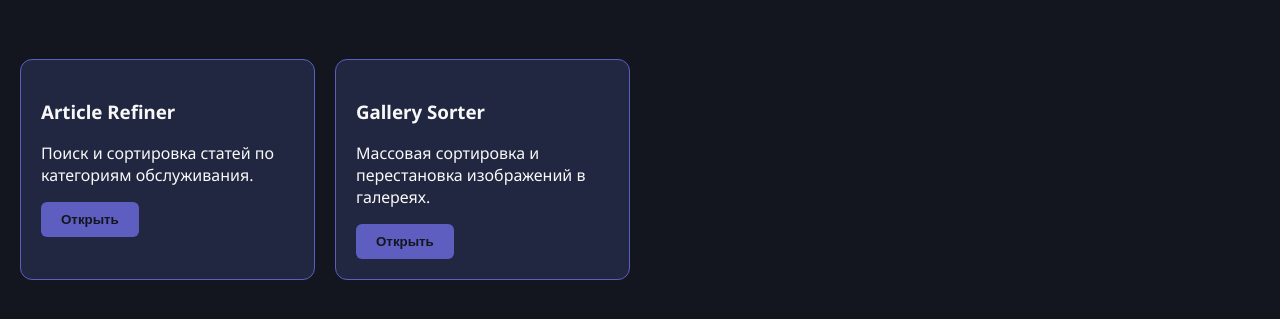
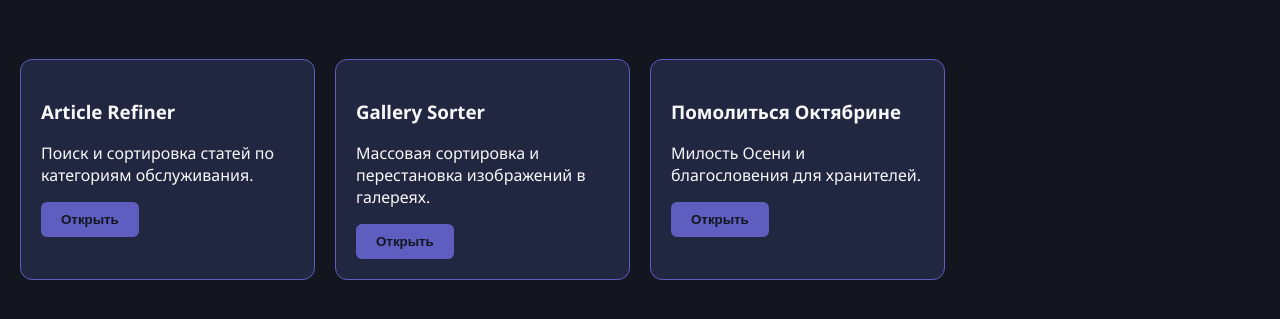
Before and after one commit to XifengLilith/winxopedia-tools, a plain HTML site: page index.html in a window 1280 px wide. Shown: the part 87-406 px from the top of the page. Drawn offline with Linux system fonts and the light colour scheme.

Commit message:
Update index.html
feat: add Oktobrina Wishes tool to index

```diff
--- a/index.html
+++ b/index.html
@@ -27,6 +27,11 @@
         <p>Массовая сортировка и перестановка изображений в галереях.</p>
         <a href="gallery.html"><button>Открыть</button></a>
       </div>
+      <div class="tool-card">
+        <h3>Помолиться Октябрине</h3>
+        <p>Милость Осени и благословения для хранителей.</p>
+        <a href="oktobrina-wishes/oktobrina-wishes.html"><button>Открыть</button></a>
+      </div>
     </main>
 
     <script>
```
